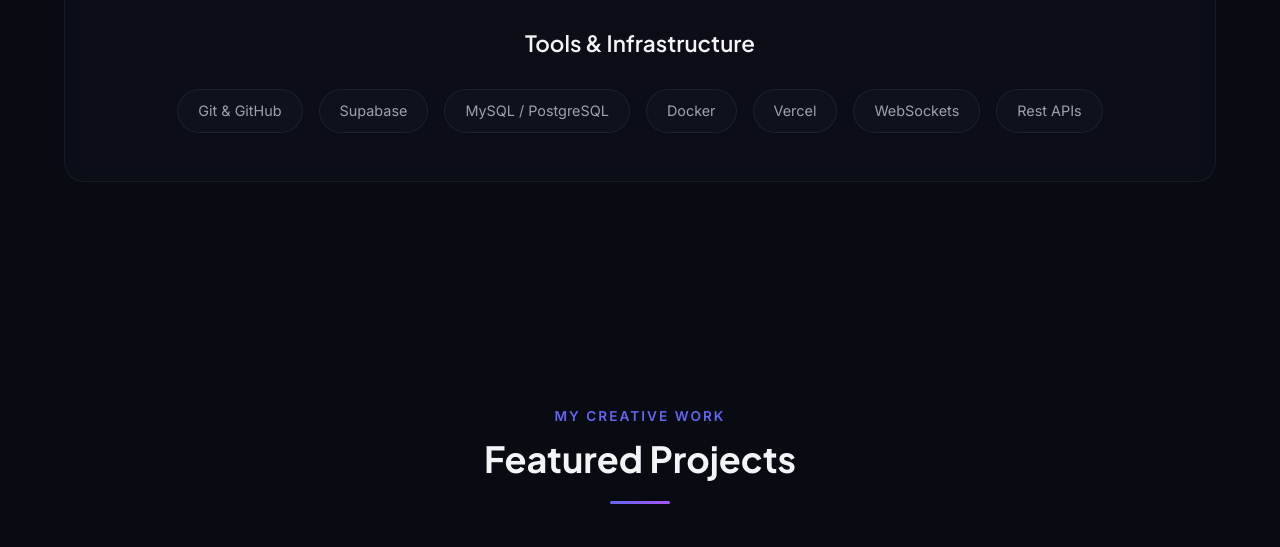
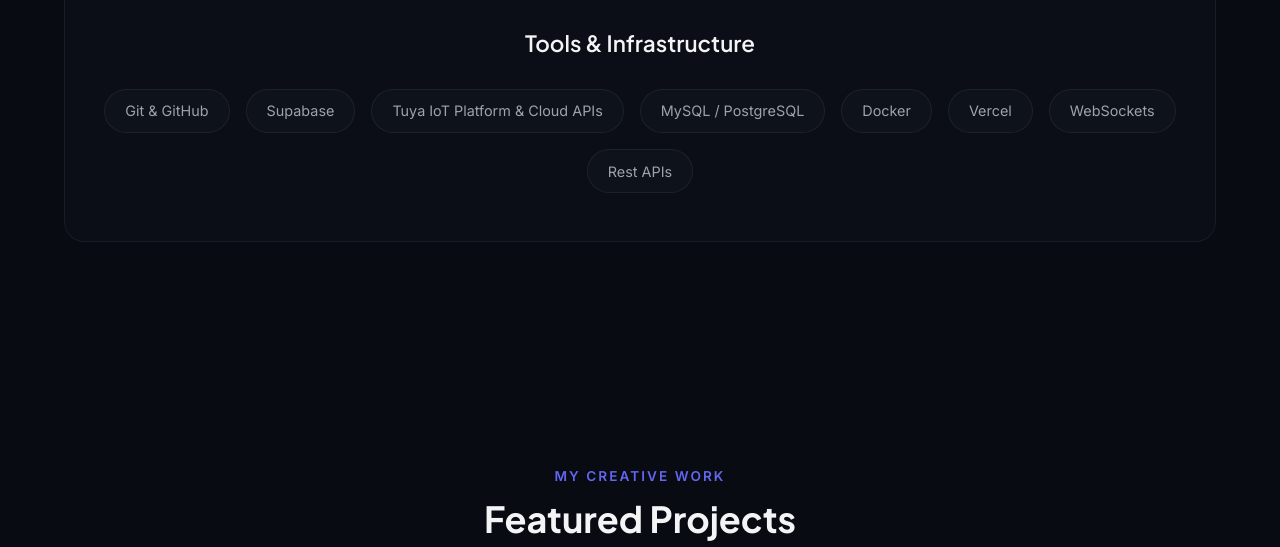
Before and after one commit to Rafiaminhaj/my-portfolio, a plain HTML site: page index.html in a window 1280 px wide. Shown: the part 4244-4791 px from the top of the page. Drawn offline with Linux system fonts and the light colour scheme.

Commit message:
Add Tuya IoT Platform & Cloud APIs to portfolio skills

```diff
--- a/index.html
+++ b/index.html
@@ -287,6 +287,7 @@
                     <div class="tags-container">
                         <span class="skill-tag">Git & GitHub</span>
                         <span class="skill-tag">Supabase</span>
+                        <span class="skill-tag">Tuya IoT Platform & Cloud APIs</span>
                         <span class="skill-tag">MySQL / PostgreSQL</span>
                         <span class="skill-tag">Docker</span>
                         <span class="skill-tag">Vercel</span>
```
